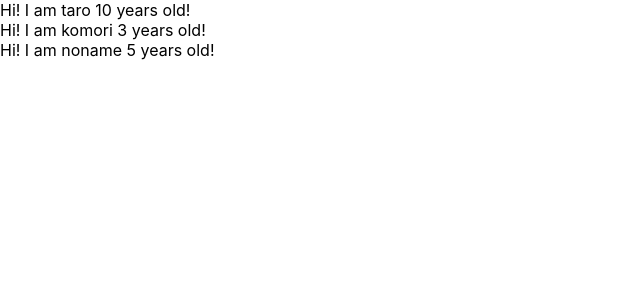
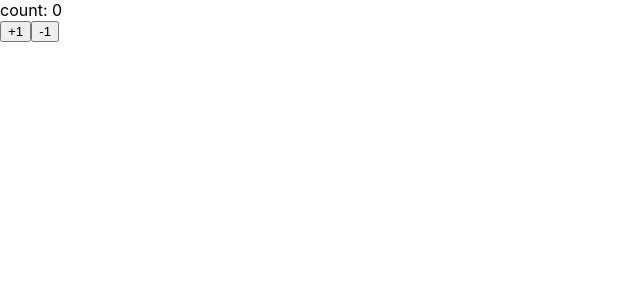
Before and after one commit to koutaro20/udemy-react-redux-crud-application, a React (Create React App) app: page / in a window 1280 px wide. Shown: the top 300 px of the page, without its empty margins (0-640 px from the left). Built offline with nearby package versions, Linux system fonts and the light colour scheme.

Commit message:
learn state and setState

```diff
--- a/src/App.js
+++ b/src/App.js
@@ -1,31 +1,32 @@
-import React from "react";
-import PropTypes from "prop-types";
+import React, { Component } from "react";
 
-const profiles = [
-  {name: "taro", age: 10},
-  {name: "komori", age: 3},
-  {name: "noname", age: 5}
-];
+const App = () => (<Counter></Counter>)
 
-const App = () => {
-  return (
-    <div>
-      {
-        profiles.map((profile, index) => {
-          return <User name={profile.name} age={profile.age} key={index}/>
-        })
-      }
-    </div>
+class Counter extends Component {
+  constructor(props) {
+    super(props);
+    this.state = { count : 0 }
+  }
 
-  );
+  handlePlusButton = () => {
+    this.setState({count : this.state.count + 1});
+  }
+
+  handleMinusButton = () => {
+    this.setState({count: this.state.count - 1});
+  }
+
+  render() {
+    console.log("render");
+    return (
+      <React.Fragment>
+        <div>count: {this.state.count}</div>
+        <button onClick = {this.handlePlusButton}>+1</button>
+        <button onClick = {this.handleMinusButton}>-1</button>
+      </React.Fragment>
+    );
+  }
 };
 
-const User = (props) => {
-  return <div>Hi! I am {props.name} {props.age} years old! </div>
-};
 
-User.propTypes = {
-  name: PropTypes.string,
-  age: PropTypes.number.isRequired
-}
 export default App;
```
